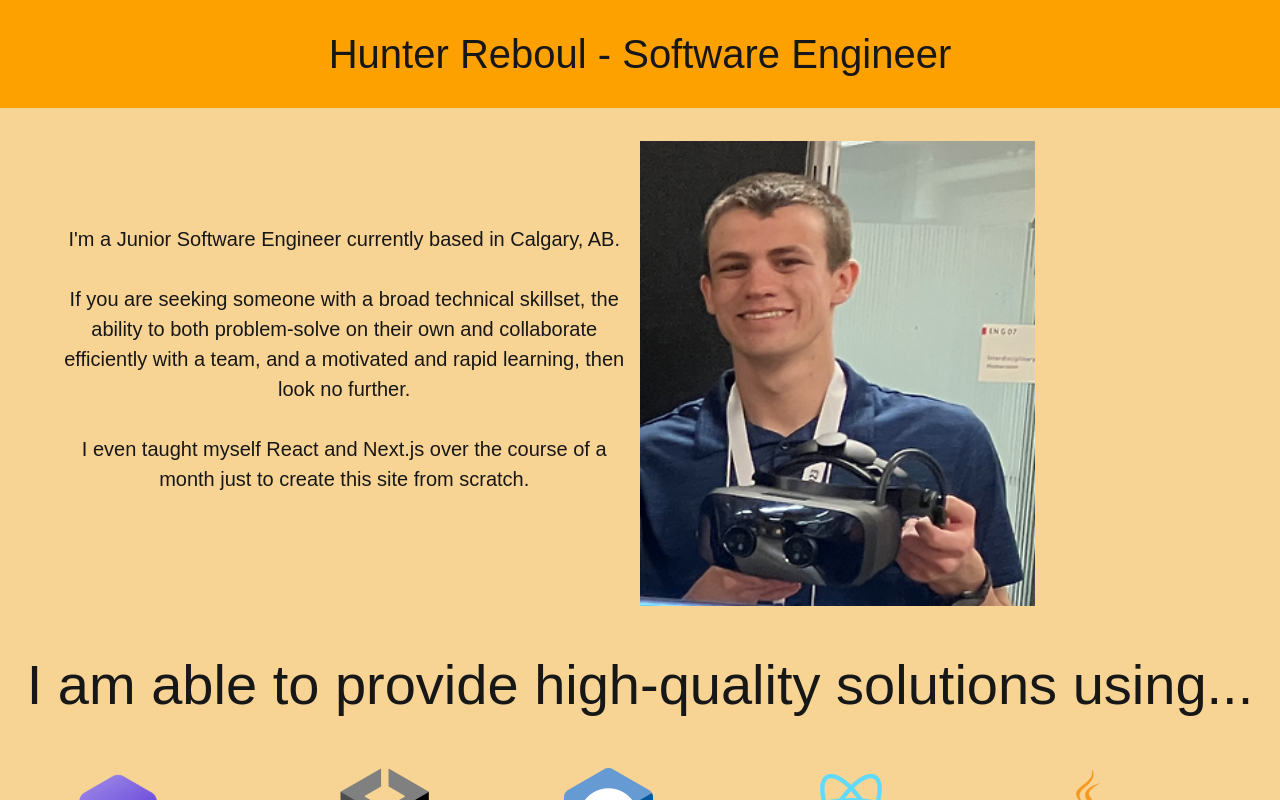
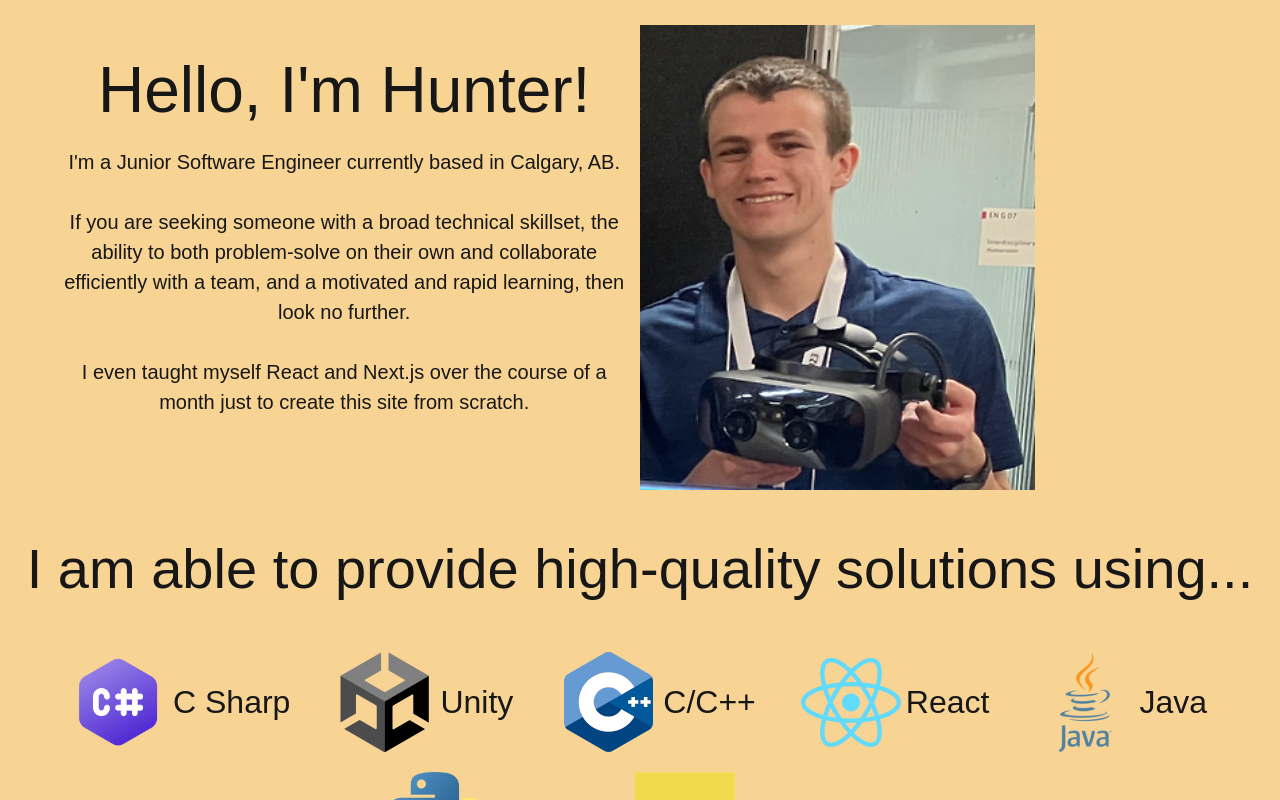
Before and after one commit to Hunter-Reboul/portfolio-site, a Next.js app: page / in a window 1280 px wide. Built offline with nearby package versions, Linux system fonts and the light colour scheme; a web font is replaced by a local one.

Commit message:
Restructuring of home page to make room for Header
- Moved title down to a greeting above the intro text
- Modified intro text and profile pic to change size up to a max of 1920px width

```diff
--- a/src/app/home.module.css
+++ b/src/app/home.module.css
@@ -1,13 +1,5 @@
 .page {
     position: relative;
-}
-
-.title {
-    text-align: center;
-    font-family: Franklin Gothic Heavy, sans-serif;
-    padding: 30px 0px;
-
-    background-color: #fca100;
 }
 
 .skillsTitle {
@@ -30,10 +22,19 @@
     grid-template-columns: 50% 50%;
     margin: auto;
     min-width: 800px;
-    max-width: 1600px;
+    max-width: 1560px;
     min-height: 500px;
     max-height: 1000px;
     padding: 5px 20px;
+}
+
+.introTextContainer {
+    display: flex;
+    flex-direction: column;
+    justify-content: center;
+
+    margin: 10px;
+    margin-left: 3vw;
 }
 
 .skillsContainer {
@@ -55,33 +56,46 @@
     max-width: 1500px;
 }
 
+.introGreeting {
+    text-align: center;
+    font-family: Franklin Gothic Heavy, sans-serif;
+    font-size: 4em;
+
+    padding-bottom: 10px;
+}
+
+.introDescription {
+    float: right;
+    font-family: Arial, sans-serif;
+    font-size: 1.5vw;
+    text-align: center;
+}
+
 .profile {
     float: left;
     margin: 20px 0px;
     width: 30vw;
-    max-width: 650px;
+    min-width: 395px;
+    max-width: 576px;
 }
 
-.pageText {
-    float: right;
-    font-family: Arial, sans-serif;
-    font-size: 1.5vw;
-    text-align: center;
-    margin: 10px;
-    margin-left: 3vw;
+@media (min-width: 1920px) {
+    .introDescription {
+        font-size: 28.8px;
+    }
+    .introTextContainer {
+        margin-left: 57.60px;
+    }
 }
 
 @media (max-width: 1325px) {
-    .profile {
-        width: 395px;
-    }
-    .pageText {
+    .introDescription {
         font-size: 20px;
     }
 }
 
 @media (max-width: 900px) {
-    .pageText {
+    .introTextContainer {
         margin-left: 10px;
     }
 }
--- a/src/app/page.js
+++ b/src/app/page.js
@@ -5,9 +5,11 @@ import WorkSample from "@/app/components/WorkSample";
 export default function Home() {
     return (
         <main className={styles.page}>
-            <h1 className={styles.title}>Hunter Reboul - Software Engineer</h1>
+
             <div className={styles.introContainer}>
-                <p className={styles.pageText}>
+                <div className={styles.introTextContainer}>
+                    <h1 className={styles.introGreeting}>Hello, I'm Hunter!</h1>
+                    <p className={styles.introDescription}>
                         I'm a Junior Software Engineer currently based in Calgary, AB.<br /><br />
                         If you are seeking someone with a broad technical skillset, the ability to both
                         problem-solve on their own and collaborate efficiently with a team, and a motivated
@@ -15,6 +17,7 @@ export default function Home() {
                         I even taught myself React and Next.js over the course of a month just to create this
                         site from scratch.<br /><br />
                     </p>
+                </div>
                 <img className={styles.profile}
                     src="/Hunter.png"
                     alt="An image of Hunter Reboul smiling at the camera while holding up a Varjo XR-3 headset."
```
Lines whose indentation alone changed are shown as unchanged.
